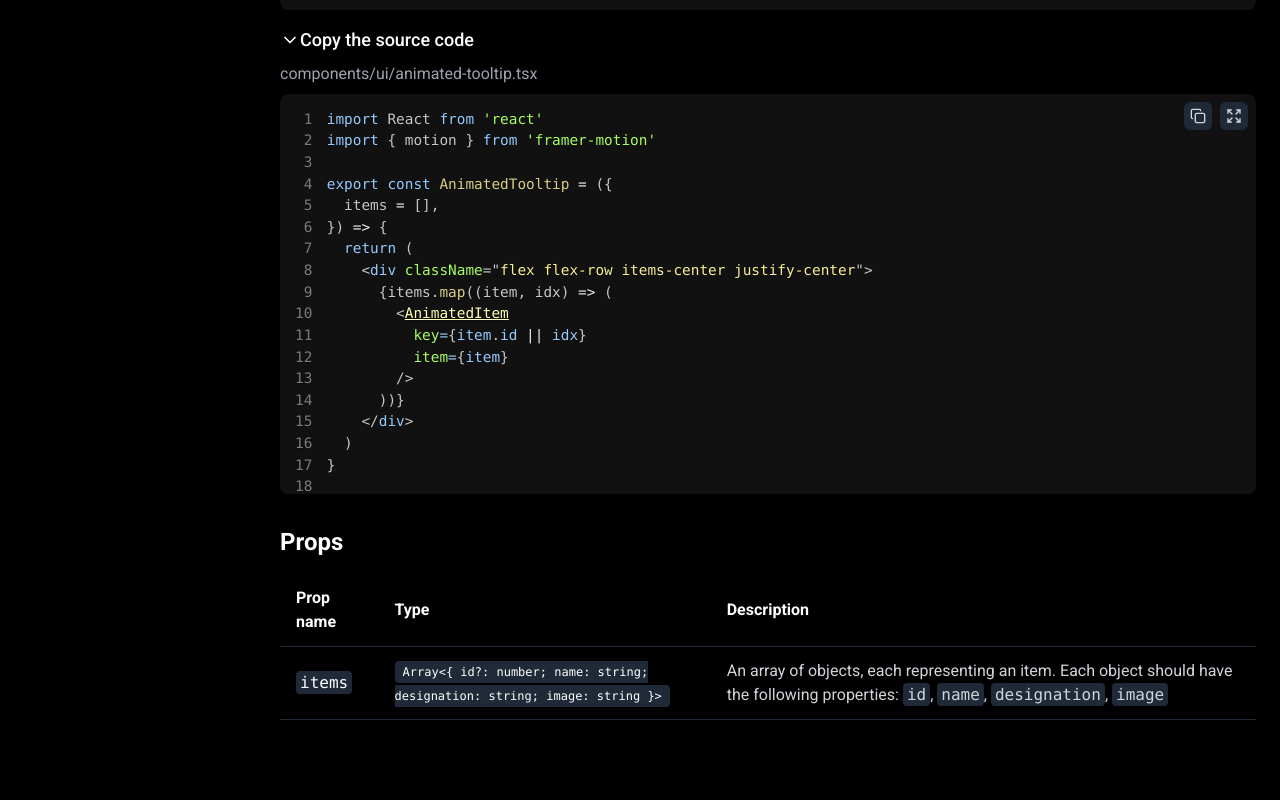
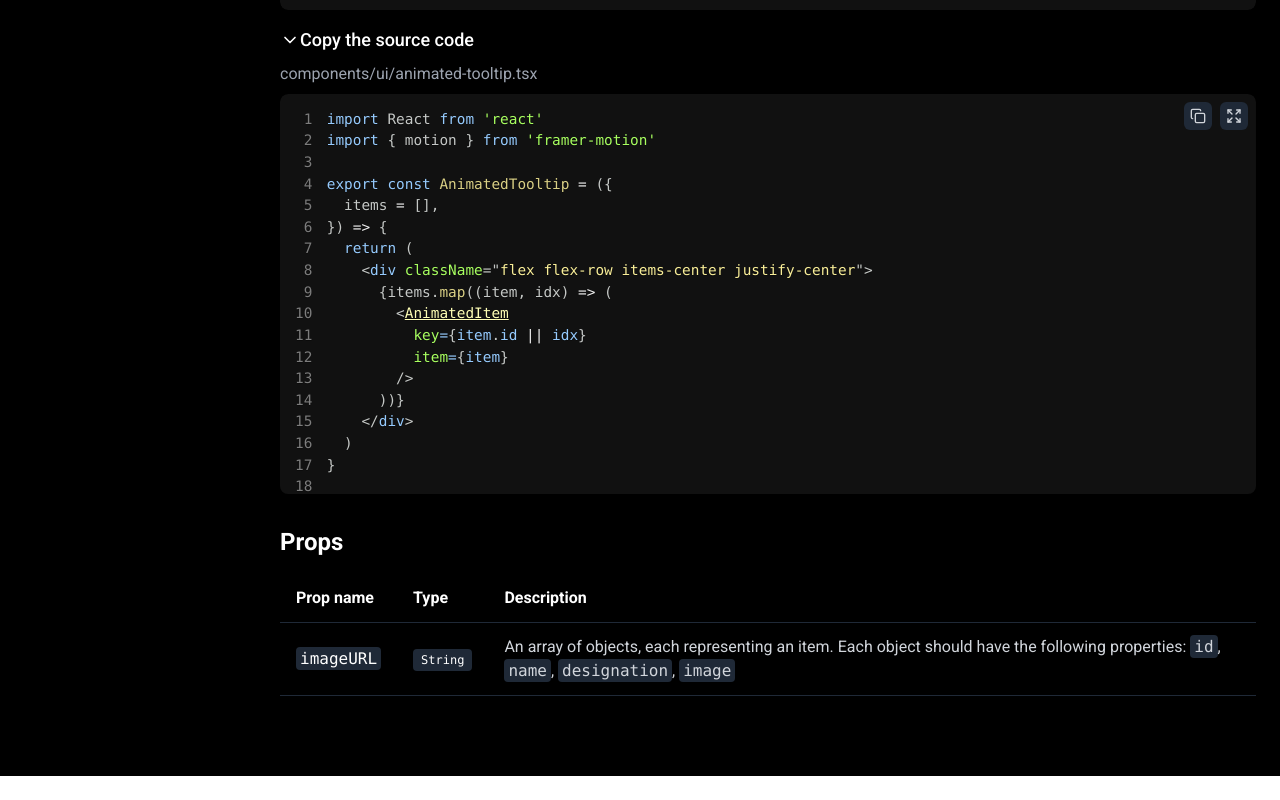
Before and after one commit to Aditay-Singh06/pixcel-craft, a Next.js app in the folder frontend/: page /main/getstarted in a window 1280 px wide. Shown: the part 901-1701 px from the top of the page. After the commit the page ends 1677 px from the top, so only its background shows below. Built offline with nearby package versions, Linux system fonts and the light colour scheme.

Commit message:
ani changes

```diff
--- a/frontend/src/app/main/getstarted/page.jsx
+++ b/frontend/src/app/main/getstarted/page.jsx
@@ -295,14 +295,14 @@ export function cn(...inputs: ClassValue[]) {
                   <tr className="border-b border-gray-800">
                     <td className="py-3 px-4">
                       <code className="bg-gray-800 px-1 py-0.5 rounded">
-                        items
+                        imageURL
                       </code>
                     </td>
                     <td className="py-3 px-4">
                       <code className="text-xs bg-gray-800 px-2 py-1 rounded">
-                        Array&lt;
-                        {`{ id?: number; name: string; designation: string; image: string }`}
-                        &gt;
+                        String
+                        {/* {`{ id?: number; name: string; designation: string; image: string }`} */}
+
                       </code>
                     </td>
                     <td className="py-3 px-4 text-gray-300">
```
Also changed, not shown: 1 other file (tests, documents, lock files or other folders).
